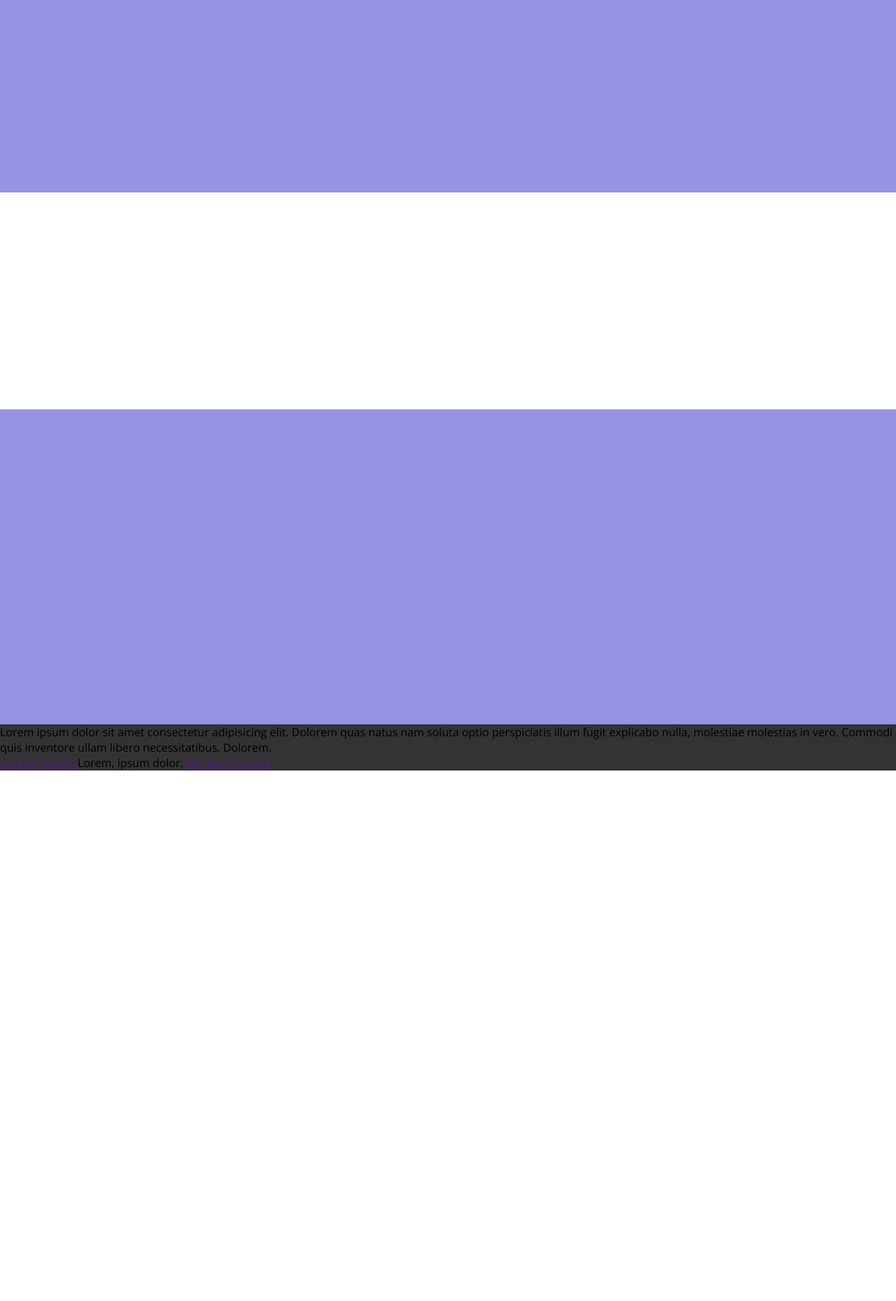
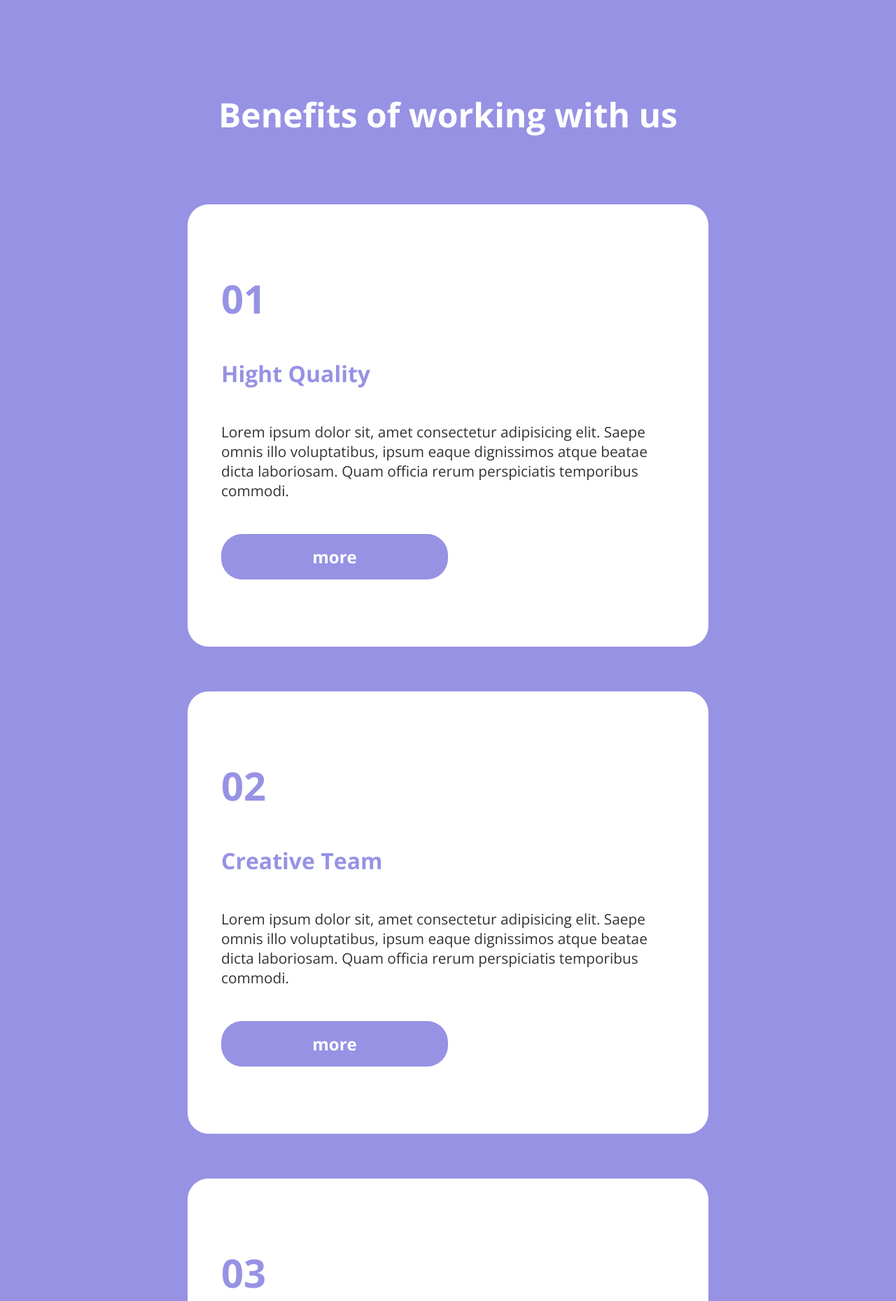
Before and after one commit to SimoneCerri/htmlcss-responsive-layout, a plain HTML site: page index.html in a window 1280 px wide. Shown: the part 9720-11579 px from the top of the page at 70% size. Before the commit the page ends 10821 px from the top, so only its background shows below. Drawn offline with nearby package versions, Linux system fonts and the light colour scheme.

Commit message:
add cards inside benefits section and fix spacing, for mobile

```diff
--- a/assets/css/style.css
+++ b/assets/css/style.css
@@ -196,6 +196,7 @@ img
 {
     background-color: var(--different);
     padding: 9rem 0;
+
     & h1
     {
         color: var(--lighter);
@@ -217,16 +218,19 @@ h4
     border-radius: 30px;
     padding: 3rem;
     /* margin: auto; */
+
     & img
     {
         margin-bottom: -3rem;
         width: 100%;
     }
+
     & p
     {
         font-size: 1.5rem;
         color: var(--dark);
     }
+
     & h4
     {
         & i
@@ -255,6 +259,7 @@ h4
         color: var(--lighter);
         padding: 3rem 0;
     }
+
     & .card_planning
     {
         background-color: var(--lighter);
@@ -290,6 +295,7 @@ h4
 #testimonial
 {
     text-align: center;
+
     & h4
     {
         color: var(--dark);
@@ -297,16 +303,19 @@ h4
         margin-top: -3rem;
         font-size: 1.5rem;
     }
+
     & h2
     {
         color: var(--different);
         padding: 3rem 0;
         font-size: 3rem;
     }
+
     & p
     {
         font-size:1.5rem ;
     }
+
     & .container
     {
         padding: 1.5rem;
@@ -314,6 +323,7 @@ h4
         flex-direction: column;
         gap: 3rem;
     }
+
     & .card_testimonial
     {
         background-color: var(--different);
@@ -325,6 +335,7 @@ h4
         align-items: center;
         text-align: center;
         /* gap: 3rem; */
+
         & .face>img
         {
             border-radius: 50%;
@@ -332,13 +343,16 @@ h4
             aspect-ratio: 1;
             padding: 3rem;
         }
+
         & .thats_what_she_said
         {
             color: var(--lighter);
+
             & p
             {
                 padding-bottom: 3rem;
             }
+
             & h3
             {
                 font-size: 1.5rem;
@@ -349,6 +363,54 @@ h4
     }
 }
 
+#benefits
+{
+    h2 {
+            color: var(--lighter);
+            font-size: 3rem;
+            text-align: center;
+            padding-bottom: 6rem;
+        }
+    & .card_benefits
+    {
+        background-color: var(--lighter);
+        border-radius: 30px;
+        padding: 6rem 3rem;
+        display: flex;
+        flex-direction: column;
+        gap: 3rem;
+        margin-bottom: 3rem;
+
+        & h1
+        {
+            color:var(--different) ;
+            padding: 0;
+        }
+
+        & h4
+        {
+            color: var(--different);
+        }
+
+        & p
+        {
+            color: var(--dark);
+            font-size: 1.3rem;
+        }
+
+        & a
+        {
+            text-decoration: none;
+            color: var(--lighter);
+            background-color: var(--different);
+            border-radius: 30px;
+            text-align: center;
+            width: 50%;
+            padding: 1rem 3rem;
+            font-size: 1.5rem;
+        }
+    }
+}
 /* #endregion Main */
 
 /* #region Footer */
--- a/index.html
+++ b/index.html
@@ -264,33 +264,124 @@
         </section>
         <!-- /#testimonial -->
         <section id="benefits">
-            <h2>
 
-            </h2>
             <div class="container">
+                <h2>
+                    Benefits of working with us
+                </h2>
                 <div class="row">
-                    <div class="col-12">
-
+                    <div class="col-12 card_benefits">
+                        <h1>
+                            01
+                        </h1>
+                        <h4>
+                            Hight Quality
+                        </h4>
+                        <p>
+                            Lorem ipsum dolor sit, amet consectetur adipisicing elit. Saepe omnis illo voluptatibus,
+                            ipsum eaque dignissimos atque beatae dicta laboriosam. Quam officia rerum perspiciatis
+                            temporibus commodi.
+                        </p>
+                        <a href="#">
+                            <b>
+                                more
+                            </b>
+                        </a>
                     </div>
                     <!-- /.col-12 -->
-                    <div class="col-12">
-
+                    <div class="col-12 card_benefits">
+                        <h1>
+                            02
+                        </h1>
+                        <h4>
+                            Creative Team
+                        </h4>
+                        <p>
+                            Lorem ipsum dolor sit, amet consectetur adipisicing elit. Saepe omnis illo voluptatibus,
+                            ipsum eaque dignissimos atque beatae dicta laboriosam. Quam officia rerum perspiciatis
+                            temporibus commodi.
+                        </p>
+                        <a href="#">
+                            <b>
+                                more
+                            </b>
+                        </a>
                     </div>
                     <!-- /.col-12 -->
-                    <div class="col-12">
-
+                    <div class="col-12 card_benefits">
+                        <h1>
+                            03
+                        </h1>
+                        <h4>
+                            Amazing Results
+                        </h4>
+                        <p>
+                            Lorem ipsum dolor sit, amet consectetur adipisicing elit. Saepe omnis illo voluptatibus,
+                            ipsum eaque dignissimos atque beatae dicta laboriosam. Quam officia rerum perspiciatis
+                            temporibus commodi.
+                        </p>
+                        <a href="#">
+                            <b>
+                                more
+                            </b>
+                        </a>
                     </div>
                     <!-- /.col-12 -->
-                    <div class="col-12">
-
+                    <div class="col-12 card_benefits">
+                        <h1>
+                            04
+                        </h1>
+                        <h4>
+                            Best Pricing
+                        </h4>
+                        <p>
+                            Lorem ipsum dolor sit, amet consectetur adipisicing elit. Saepe omnis illo voluptatibus,
+                            ipsum eaque dignissimos atque beatae dicta laboriosam. Quam officia rerum perspiciatis
+                            temporibus commodi.
+                        </p>
+                        <a href="#">
+                            <b>
+                                more
+                            </b>
+                        </a>
                     </div>
                     <!-- /.col-12 -->
-                    <div class="col-12">
-
+                    <div class="col-12 card_benefits">
+                        <h1>
+                            05
+                        </h1>
+                        <h4>
+                            Innovations
+                        </h4>
+                        <p>
+                            Lorem ipsum dolor sit, amet consectetur adipisicing elit. Saepe omnis illo voluptatibus,
+                            ipsum eaque dignissimos atque beatae dicta laboriosam. Quam officia rerum perspiciatis
+                            temporibus commodi.
+                        </p>
+                        <a href="#">
+                            <b>
+                                more
+                            </b>
+                        </a>
                     </div>
                     <!-- /.col-12 -->
-                    <div class="col-12">
-
+                    <div class="col-12 card_benefits">
+                        <h1>
+                            06
+                        </h1>
+                        <h4>
+                            24/7 Support
+                        </h4>
+                        <p>
+                            Lorem ipsum dolor sit, amet consectetur adipisicing elit. Saepe omnis illo voluptatibus,
+                            ipsum eaque dignissimos atque beatae dicta laboriosam. Quam officia rerum perspiciatis
+                            temporibus commodi.
+                        </p>
+                        <a href="#">
+                            <b>
+                                more
+                            </b>
+                        </a>
                     </div>
                     <!-- /.col-12 -->
                 </div>
```
